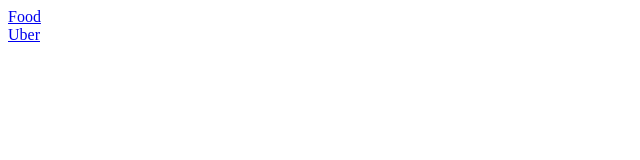
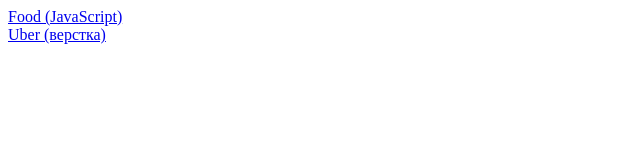
Before and after one commit to sekushov/sekushov.github.io, a plain HTML site: page index.html in a window 1280 px wide. Shown: the whole page, without its empty margins (0-640 px from the left). Drawn offline with Linux system fonts and the light colour scheme.

Commit message:
second all sites

```diff
--- a/index.html
+++ b/index.html
@@ -6,8 +6,8 @@
     <title>Sekushov</title>
 </head>
 <body>
-    <a href="food/index.html" target="_blank">Food</a>
+    <a href="food/index.html" target="_blank">Food (JavaScript)</a>
     <br>
-    <a href="uber/index.html" target="_blank">Uber</a>
+    <a href="uber/index.html" target="_blank">Uber (верстка)</a>
 </body>
 </html>
```
